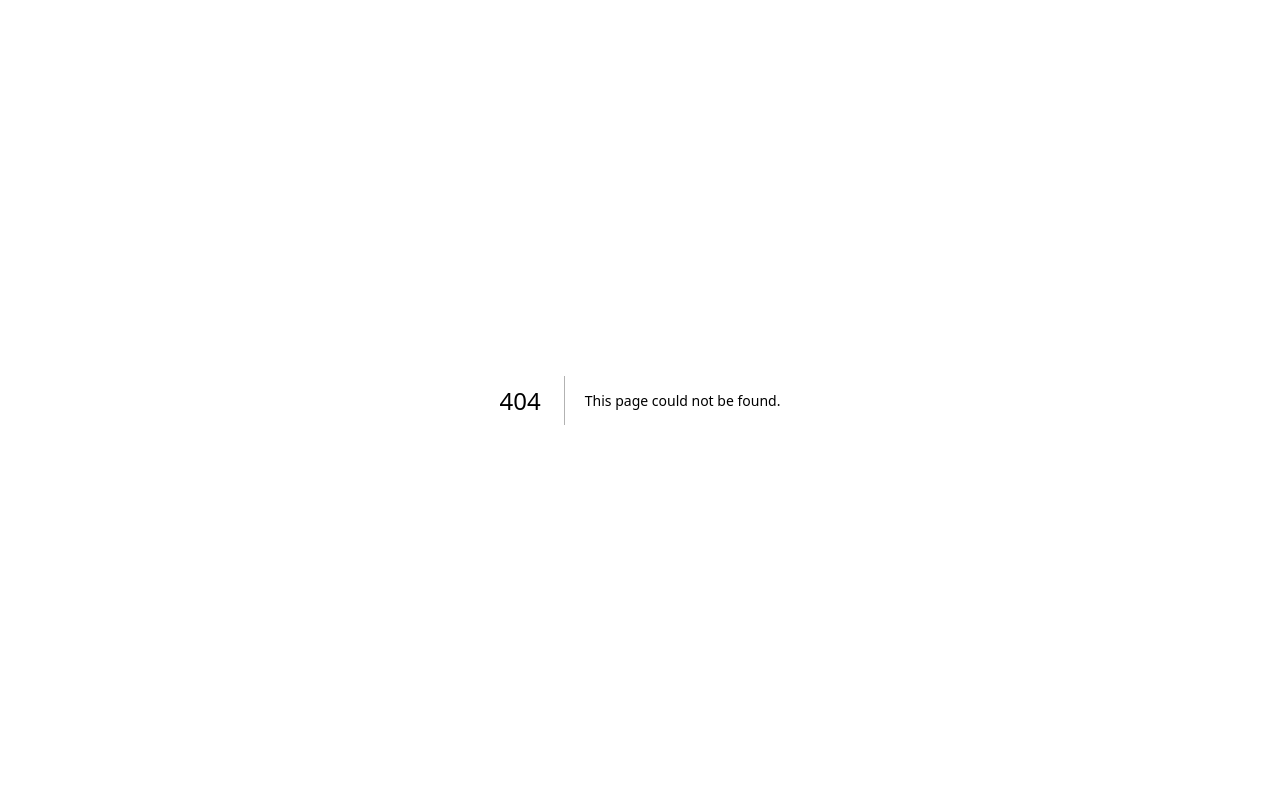
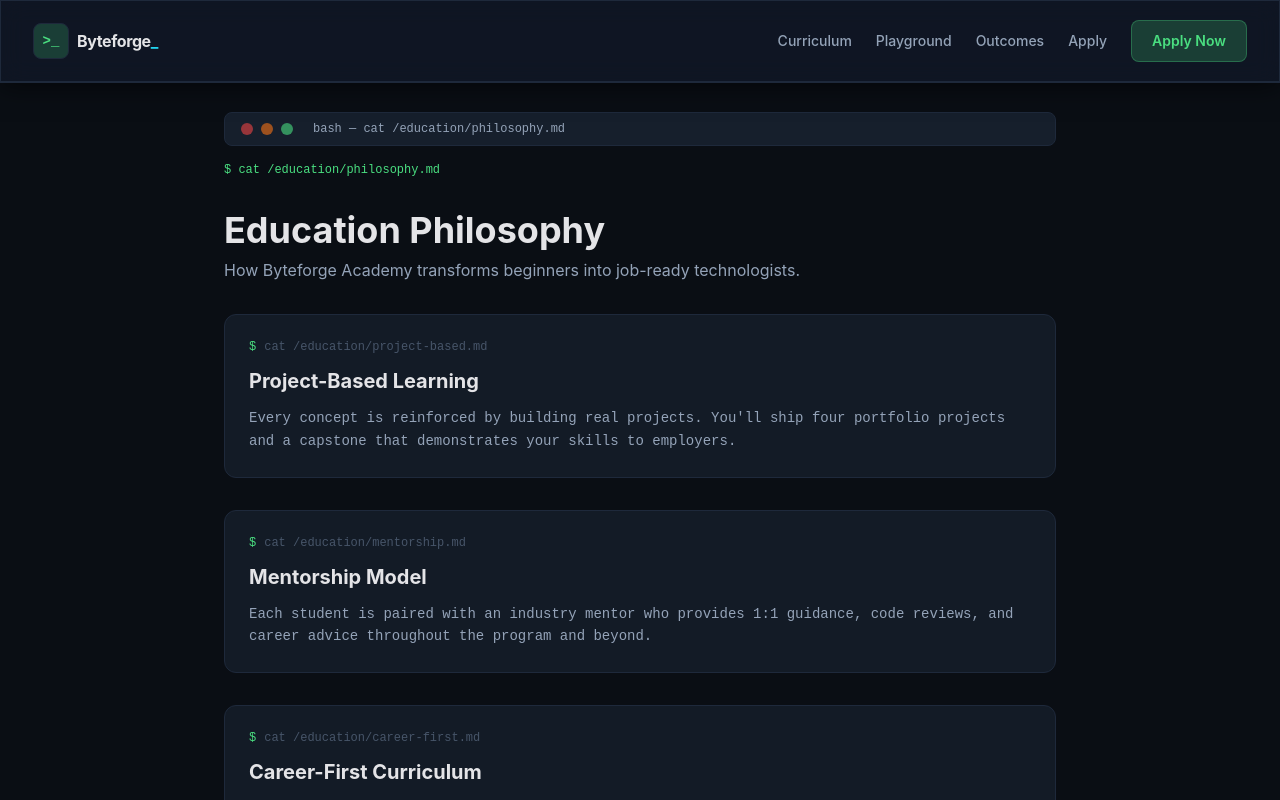
Before and after one commit to anas-khan-antimatter/mkt-byteforge-academy, a Next.js app: page /education in a window 1280 px wide. Before the commit this address had no page. Shown: the top 800 px of the page. Built offline with nearby package versions, Linux system fonts and the light colour scheme.

Commit message:
antimatter: checkpoint c-1790732960888-yt28d

```diff
--- /dev/null
+++ b/src/app/education/page.tsx
@@ -0,0 +1,85 @@
+"use client";
+
+import { useState, useEffect } from "react";
+import Nav from "@/components/Nav";
+
+export default function EducationPage() {
+  const [mounted, setMounted] = useState(false);
+  useEffect(() => { setMounted(true); }, []);
+
+  return (
+    <>
+      <Nav />
+      <main className="min-h-screen bg-terminal-bg text-terminal-text pt-28">
+        <div className="max-w-4xl mx-auto px-4 sm:px-6 lg:px-8">
+          <div className={`mb-8 transition-all duration-500 ${mounted ? "opacity-100" : "opacity-0"}`}>
+            <div className="flex items-center gap-2 px-4 py-2 rounded-lg bg-terminal-raised/80 border border-terminal-border mb-4">
+              <span className="w-3 h-3 rounded-full bg-terminal-red/60" />
+              <span className="w-3 h-3 rounded-full bg-terminal-orange/60" />
+              <span className="w-3 h-3 rounded-full bg-terminal-green/60" />
+              <span className="ml-3 text-xs font-mono text-terminal-muted">bash — cat /education/philosophy.md</span>
+            </div>
+            <p className="text-xs font-mono text-terminal-green mb-2">$ cat /education/philosophy.md</p>
+          </div>
+
+          <h1 className="text-3xl sm:text-4xl font-display font-bold text-terminal-text mb-2">
+            Education Philosophy
+          </h1>
+          <p className="text-base text-terminal-muted max-w-2xl mb-8">
+            How Byteforge Academy transforms beginners into job-ready technologists.
+          </p>
+
+          <div className="space-y-8">
+            {[
+              {
+                title: "Project-Based Learning",
+                desc: "Every concept is reinforced by building real projects. You'll ship four portfolio projects and a capstone that demonstrates your skills to employers.",
+                cmd: "cat /education/project-based.md",
+              },
+              {
+                title: "Mentorship Model",
+                desc: "Each student is paired with an industry mentor who provides 1:1 guidance, code reviews, and career advice throughout the program and beyond.",
+                cmd: "cat /education/mentorship.md",
+              },
+              {
+                title: "Career-First Curriculum",
+                desc: "Our curriculum is designed backwards from what employers need. Every module maps to real job requirements, and career coaching starts on day one.",
+                cmd: "cat /education/career-first.md",
+              },
+              {
+                title: "Lifetime Access",
+                desc: "Graduates get lifetime access to course materials, alumni network, hiring partners, and continued career support — no fees, no expiration.",
+                cmd: "cat /education/lifetime-access.md",
+              },
+            ].map((item, i) => (
+              <div
+                key={i}
+                className={`rounded-xl p-6 bg-terminal-raised/60 border border-terminal-border hover:border-terminal-green/30 transition-all duration-300 ${
+                  mounted ? "opacity-100 translate-y-0" : "opacity-0 translate-y-8"
+                }`}
+                style={{ transitionDelay: `${i * 120}ms` }}
+              >
+                <div className="flex items-center gap-2 mb-3">
+                  <span className="text-xs font-mono text-terminal-green">$</span>
+                  <span className="text-xs font-mono text-terminal-dim">{item.cmd}</span>
+                </div>
+                <h2 className="text-xl font-bold text-terminal-text mb-3">{item.title}</h2>
+                <p className="text-sm font-mono text-terminal-muted leading-relaxed">{item.desc}</p>
+              </div>
+            ))}
+          </div>
+
+          <div className="mt-10 text-center">
+            <a
+              href="/apply"
+              className="inline-flex items-center gap-2 px-8 py-3.5 rounded-lg bg-terminal-green text-terminal-bg text-base font-semibold shadow-glow-green hover:scale-105 transition-all duration-200"
+            >
+              Apply Now
+              <span className="font-mono text-xs opacity-70">&gt;</span>
+            </a>
+          </div>
+        </div>
+      </main>
+    </>
+  );
+}
--- /dev/null
+++ b/src/app/fail/page.tsx
@@ -0,0 +1,68 @@
+"use client";
+
+import { useState, useEffect } from "react";
+import Nav from "@/components/Nav";
+
+export default function FailPage() {
+  const [mounted, setMounted] = useState(false);
+  useEffect(() => { setMounted(true); }, []);
+
+  return (
+    <>
+      <Nav />
+      <main className="min-h-screen bg-terminal-bg text-terminal-text pt-28">
+        <div className="max-w-4xl mx-auto px-4 sm:px-6 lg:px-8 text-center">
+          <div className={`mb-8 transition-all duration-500 ${mounted ? "opacity-100" : "opacity-0"}`}>
+            <div className="flex items-center gap-2 px-4 py-2 rounded-lg bg-terminal-raised/80 border border-terminal-border mb-4 w-fit mx-auto">
+              <span className="w-3 h-3 rounded-full bg-terminal-red/60" />
+              <span className="w-3 h-3 rounded-full bg-terminal-orange/60" />
+              <span className="w-3 h-3 rounded-full bg-terminal-green/60" />
+              <span className="ml-3 text-xs font-mono text-terminal-muted">bash — ./fail --simulate</span>
+            </div>
+            <p className="text-xs font-mono text-terminal-red mb-4">
+              $ ./fail --simulate 2&gt;&amp;1
+            </p>
+          </div>
+
+          <div className="max-w-lg mx-auto">
+            <h1 className="text-3xl sm:text-4xl font-display font-bold text-terminal-text mb-4">
+              Failure is a Feature
+            </h1>
+
+            <div className="p-8 rounded-xl bg-terminal-raised/60 border border-terminal-border/60 mb-8">
+              <div className="flex items-center gap-2 mb-4">
+                <span className="w-2 h-2 rounded-full bg-terminal-red" />
+                <span className="text-xs font-mono text-terminal-red font-bold">
+                  SIMULATED FAILURE
+                </span>
+              </div>
+              <p className="text-xs font-mono text-terminal-dim leading-relaxed text-left">
+                [ERROR] Segmentation fault (core dumped)<br />
+                [ERROR] Unhandled promise rejection: ReferenceError: x is not defined<br />
+                [WARN] 4 test(s) failed — expected 6 to equal 42<br />
+                [INFO] This is a simulated failure page. Nothing is actually broken.
+              </p>
+            </div>
+
+            <p className="text-sm font-mono text-terminal-muted leading-relaxed mb-6">
+              At Byteforge, we teach you to embrace failure. Every error message is a clue.
+              Every crash is a learning opportunity. Our curriculum includes dedicated modules
+              on debugging, error handling, and building resilient systems.
+            </p>
+
+            <p className="text-xs font-mono text-terminal-dim mb-8">
+              <span className="text-terminal-green">$</span> echo &quot;fail early, fail often, fail forward&quot;
+            </p>
+
+            <a
+              href="/"
+              className="inline-flex items-center gap-2 px-6 py-3 rounded-lg border border-terminal-border text-terminal-muted hover:border-terminal-green hover:text-terminal-green transition-all"
+            >
+              <span className="font-mono text-xs text-terminal-green">$</span> cd /home
+            </a>
+          </div>
+        </div>
+      </main>
+    </>
+  );
+}
```
